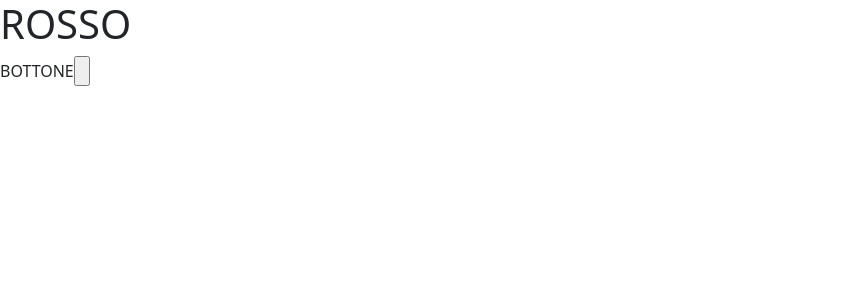
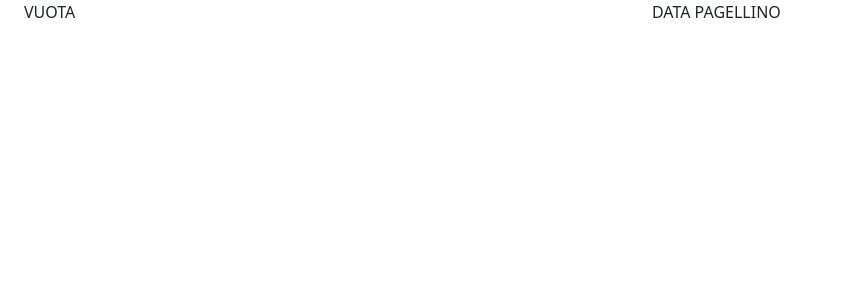
Before and after one commit to kr0ma55/XDotZero, an Angular app: page / in a window 1280 px wide. Shown: the top 300 px of the page, without its empty margins (0-842 px from the left). Built offline with nearby package versions, Linux system fonts and the light colour scheme.

Commit message:
FEAT: First step on Dev Pagellino

```diff
--- a/src/app/saluto/saluto.component.html
+++ b/src/app/saluto/saluto.component.html
@@ -1,5 +1,26 @@
-<h1>
-   {{ saluto.documentStatus }} <!--INTERPOLAZIONE-->
+<!-- <h1>
+   {{ saluto.documentStatus }} INTERPOLAZIONE
 </h1>
-<label for="fname">BOTTONE</label>
-<input (click)="cambiaValoreInPagina()" type="button" id="fname" name="fname">
+<label for="fname">BOTTONE</label> -->
+
+<div class="container-fluid">
+
+
+   <div class="row">
+
+
+
+      <div class="col-6">
+            VUOTA
+      </div>
+
+      <div class="col-6">
+        DATA PAGELLINO
+      </div>
+
+
+   </div>
+
+
+
+</div>
```
